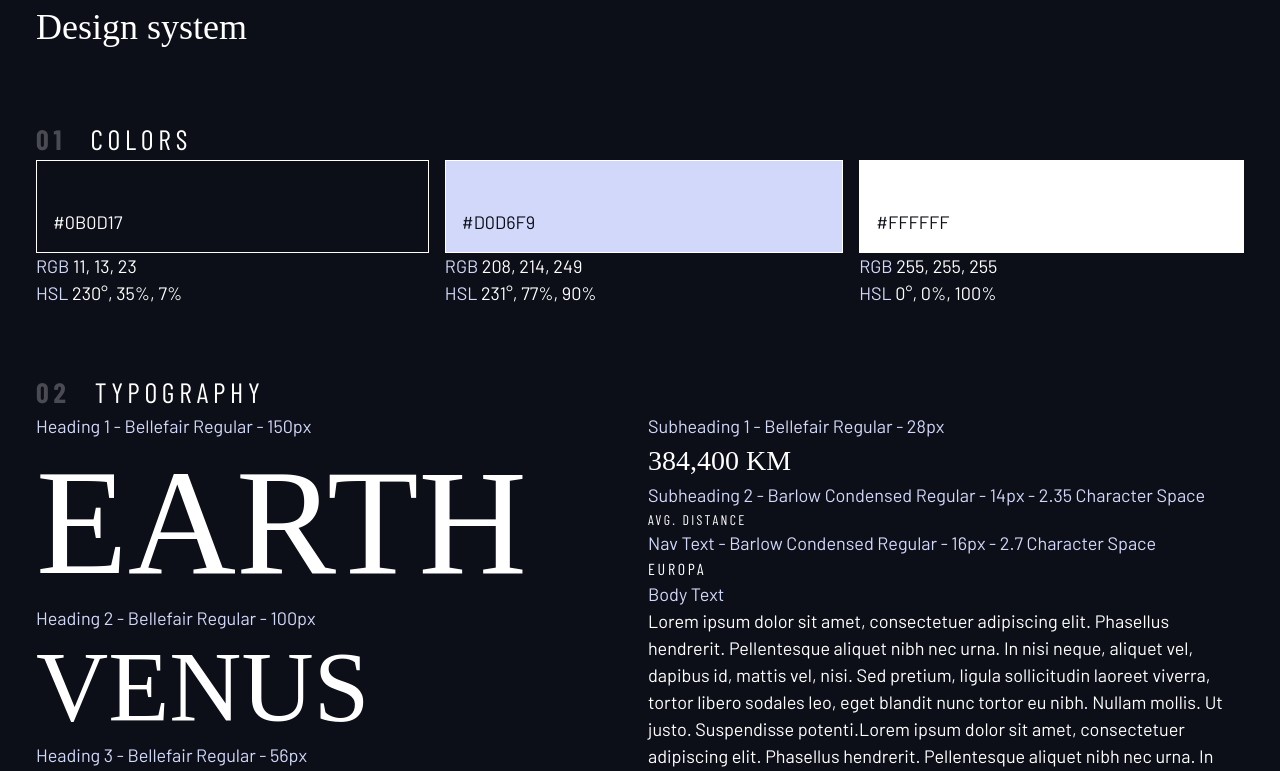
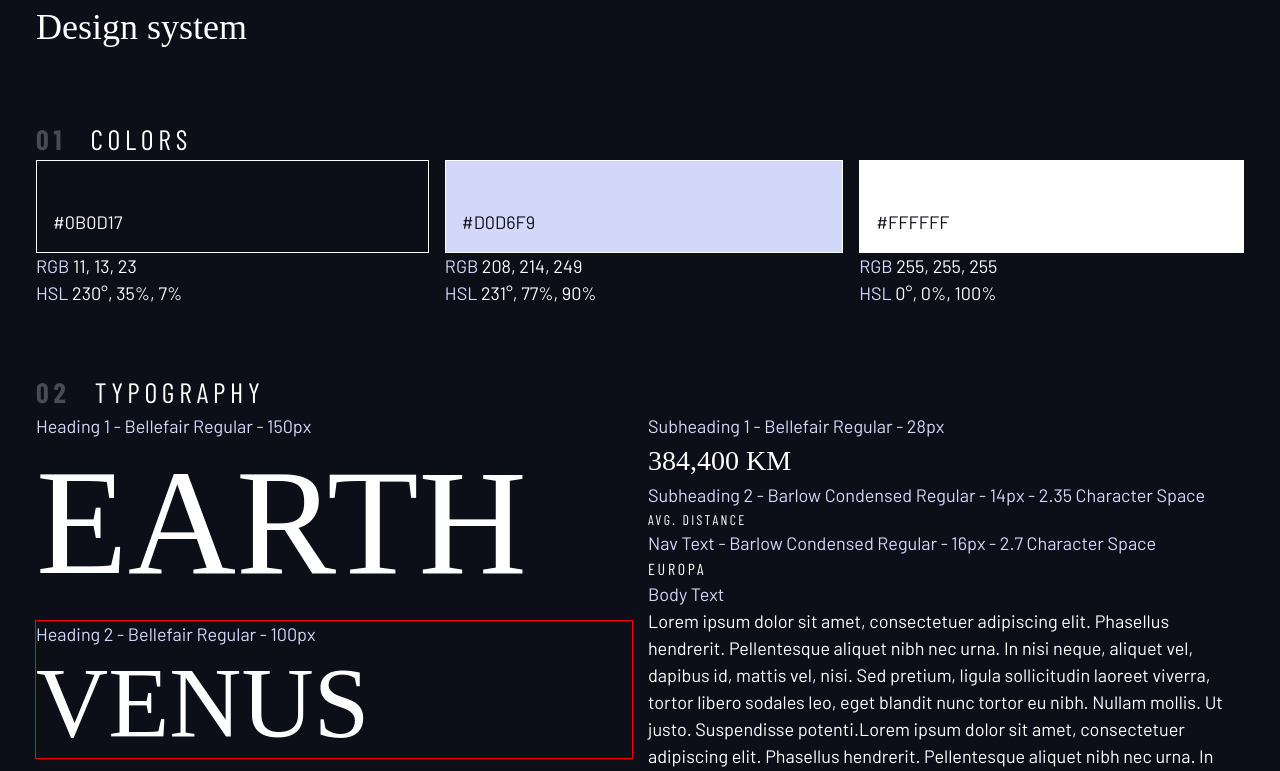
Before and after one commit to jastuccio/space-travel-website, a SvelteKit app in the folder space-tourism-sveltekit/: page / in a window 1280 px wide. Shown: the top 771 px of the page. Built offline with nearby package versions, Linux system fonts and the light colour scheme; a web font is replaced by a local one.

Commit message:
lesson 13 spacing and the 'owl' selector

```diff
--- a/space-tourism-sveltekit/src/lib/typography.svelte
+++ b/space-tourism-sveltekit/src/lib/typography.svelte
@@ -1,7 +1,7 @@
 <section id="typography" style="margin: 4rem 0">
 	<h2 class="numbered-title"><span>02 </span>Typography</h2>
 	<div class="flex">
-		<div style="flex-basis: 100%">
+		<div class="flow" style="flex-basis: 100%">
 			<div>
 				<p class="text-accent">Heading 1 - Bellefair Regular - 150px</p>
 				<p class="fs-900 ff-serif uppercase">Earth</p>
--- a/space-tourism-sveltekit/static/global.css
+++ b/space-tourism-sveltekit/static/global.css
@@ -110,6 +110,19 @@ select {
     gap: var(--gap, 1rem);
 }
 
+/* 'Andy Bell' owl selector
+
+.flow > * + * {
+    margin-top: 1rem;
+    outline: 1px solid red;
+} */
+
+/* Kevin Powell's code */
+.flow > *:not(:first-child) {
+    margin-top: 1rem;
+    outline: 1px solid red;
+}
+
 .container {
     padding-inline: 2em;
     margin-inline: auto;
```
